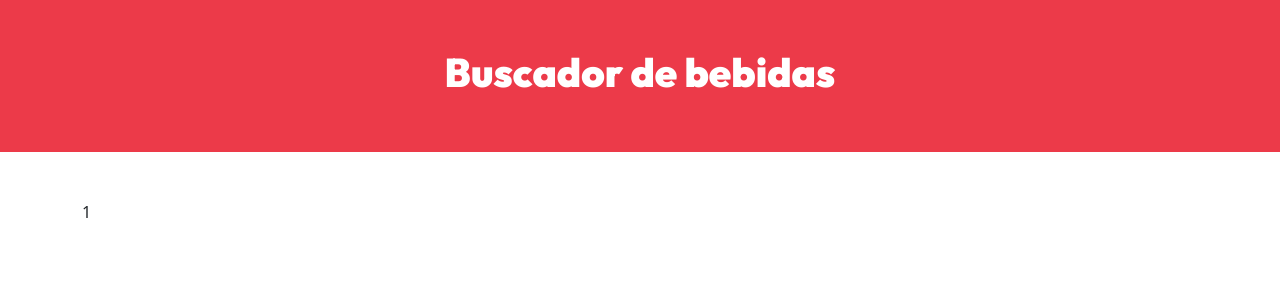
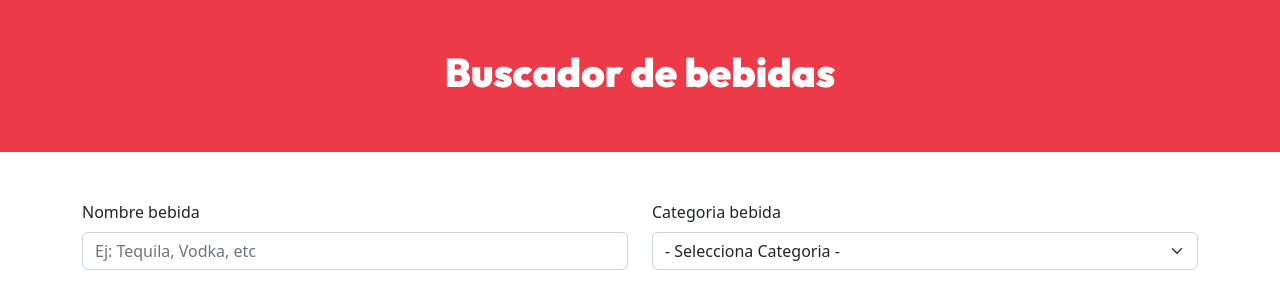
Before and after one commit to FrancoSilva77/buscadordebebidas-react, a React (Vite) app: page / in a window 1280 px wide. Shown: the top 308 px of the page. Built offline with nearby package versions, Linux system fonts and the light colour scheme.

Commit message:
Formulario add

```diff
--- a/src/App.jsx
+++ b/src/App.jsx
@@ -1,4 +1,5 @@
 import { Container } from 'react-bootstrap'
+import Formulario from './components/Formulario'
 
 function App() {
 
@@ -9,7 +10,7 @@
       </header>
 
       <Container className='mt-5'>
-        1
+        <Formulario />
       </Container>
     </>
   )
--- /dev/null
+++ b/src/components/Formulario.jsx
@@ -0,0 +1,35 @@
+import { Button, Form, Row, Col } from 'react-bootstrap'
+
+const Formulario = () => {
+  return (
+    <Form>
+      <Row>
+        <Col md={6}>
+          <Form.Group className='mb-3'>
+            <Form.Label htmlFor='nombre'>Nombre bebida</Form.Label>
+
+            <Form.Control
+              type='text'
+              placeholder='Ej: Tequila, Vodka, etc'
+              name='nombre'
+              id='nombre'
+            />
+          </Form.Group>
+        </Col>
+        <Col md={6}>
+          <Form.Group className='mb-3'>
+            <Form.Label htmlFor='categoria'>Categoria bebida</Form.Label>
+            <Form.Select
+              id="categoria"
+              name="categoria"
+            >
+              <option>- Selecciona Categoria -</option>
+            </Form.Select>
+          </Form.Group>
+        </Col>
+      </Row>
+    </Form>
+  )
+}
+
+export default Formulario
```
